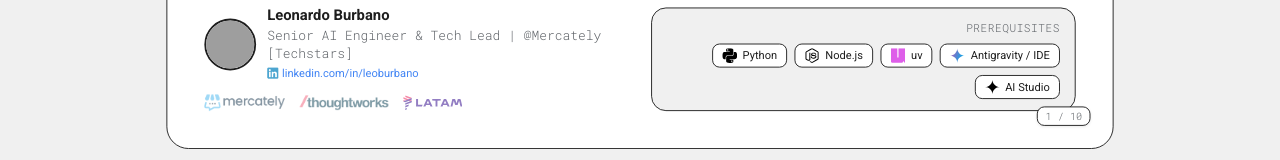
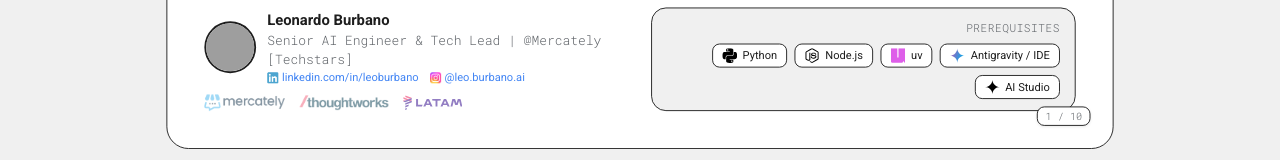
Before and after one commit to leonardoburbanov/leo_burbano_portfolio, a Next.js app: page /en/projects/gemini-enterprise-sales-agent in a window 1280 px wide. Shown: the part 599-759 px from the top of the page. Built offline with nearby package versions, Linux system fonts and the light colour scheme; grey boxes are pictures that could not be loaded.

Commit message:
Add Instagram link to ThanksSlide and TitleSlide components; update translations for presenter links in English and Spanish. Include Instagram logo asset.

```diff
--- a/components/gemini-presentation/slides/ThanksSlide.tsx
+++ b/components/gemini-presentation/slides/ThanksSlide.tsx
@@ -23,6 +23,11 @@ const PRESENTER_LINKS = [
     key: 'linkedin',
     href: 'https://www.linkedin.com/in/leoburbano/',
     kind: 'linkedin',
+  },
+  {
+    key: 'instagram',
+    href: 'https://www.instagram.com/leo.burbano.ai/',
+    kind: 'instagram',
   },
   {
     key: 'github',
@@ -129,17 +134,21 @@ export default function ThanksSlide() {
                   rel="noopener noreferrer"
                   className="gdg-pill px-2 py-1 text-[11px]"
                 >
-                  {kind === 'linkedin' ? (
+                  {kind === 'github' ? (
+                    <Github className="h-3 w-3" />
+                  ) : (
                     <Image
-                      src="/logos/linkedin.png"
+                      src={
+                        kind === 'linkedin'
+                          ? '/logos/linkedin.png'
+                          : '/logos/instagram.png'
+                      }
                       alt=""
                       width={12}
                       height={12}
                       className="h-3 w-3 shrink-0 opacity-70"
                       aria-hidden
                     />
-                  ) : (
-                    <Github className="h-3 w-3" />
                   )}
                   {t(`presenterLinks.${key}`)}
                 </a>
--- a/components/gemini-presentation/slides/TitleSlide.tsx
+++ b/components/gemini-presentation/slides/TitleSlide.tsx
@@ -162,6 +162,7 @@ export default function TitleSlide() {
             <div>
               <p className="gdg-headline">{t('presenterName')}</p>
               <p className="gdg-subhead text-xs sm:text-sm">{t('presenterTitle')}</p>
+              <div className="mt-0.5 flex flex-wrap items-center gap-x-3 gap-y-1">
                 <a
                   href="https://www.linkedin.com/in/leoburbano/"
                   target="_blank"
@@ -178,6 +179,23 @@ export default function TitleSlide() {
                   />
                   linkedin.com/in/leoburbano
                 </a>
+                <a
+                  href="https://www.instagram.com/leo.burbano.ai/"
+                  target="_blank"
+                  rel="noopener noreferrer"
+                  className="gdg-link inline-flex items-center gap-1 text-[11px] sm:text-xs"
+                >
+                  <Image
+                    src="/logos/instagram.png"
+                    alt=""
+                    width={12}
+                    height={12}
+                    className="h-3 w-3 shrink-0 opacity-70"
+                    aria-hidden
+                  />
+                  @leo.burbano.ai
+                </a>
+              </div>
             </div>
           </div>
           <div className="flex flex-wrap items-center gap-3 sm:gap-4">
--- a/messages/en.json
+++ b/messages/en.json
@@ -248,6 +248,7 @@
         "presenter": "Presenter",
         "presenterLinks": {
           "linkedin": "linkedin.com/in/leoburbano",
+          "instagram": "@leo.burbano.ai",
           "github": "github.com/leonardoburbanov"
         },
         "resources": {
--- a/messages/es.json
+++ b/messages/es.json
@@ -248,6 +248,7 @@
         "presenter": "Expositor",
         "presenterLinks": {
           "linkedin": "linkedin.com/in/leoburbano",
+          "instagram": "@leo.burbano.ai",
           "github": "github.com/leonardoburbanov"
         },
         "resources": {
```
Also changed, not shown: public/logos/instagram.png (added). Lines whose indentation alone changed are shown as unchanged.
